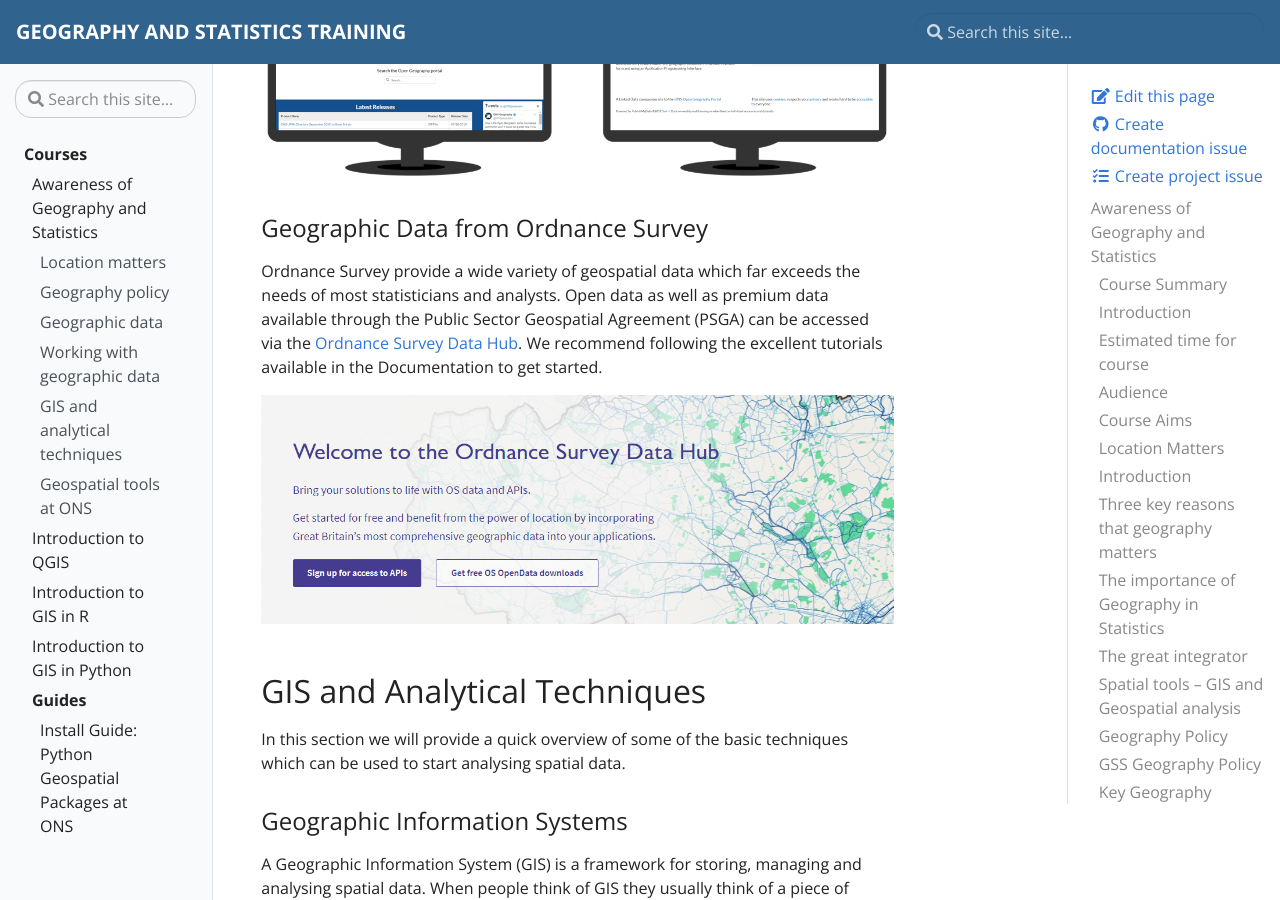
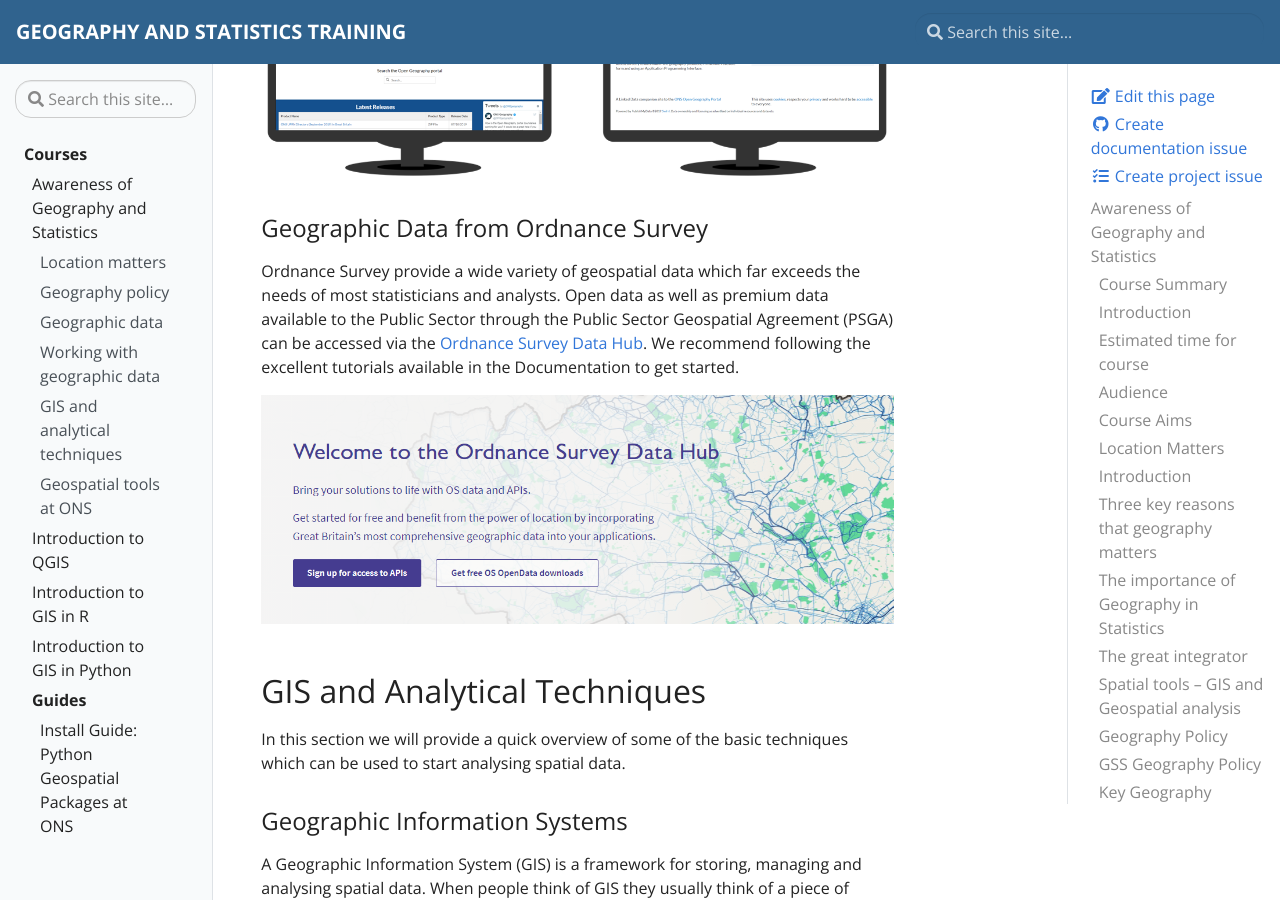
Before and after one commit to ONSgeo/geospatial-training, a Jekyll site: the page built from _docs/awareness_of_geog_and_stats.md, in a window 1280 px wide and 900 px high, scrolled down 9531 px. Built offline with Jekyll 4.4.1, drawn with Linux system fonts in a browser that asks for light colours.

Commit message:
small edits

```diff
--- a/_docs/awareness_of_geog_and_stats.md
+++ b/_docs/awareness_of_geog_and_stats.md
@@ -25,8 +25,8 @@
 * Introducing Geographic Information Systems (GIS) and geospatial techniques
 
 
+
 ---
-
 ## Location Matters
 
 ### Introduction
@@ -109,7 +109,7 @@
 
 ![Geographic data types: vectors - points, lines and polygons](https://github.com/ONSgeo/geospatial-training/blob/master/_docs/awareness_of_geog_and_stats/vectors.gif?raw=true)
 
-*Image from [Esri](https://desktop.arcgis.com/en/arcmap/10.3/manage-data/geodatabases/feature-class-basics.htm)*
+*Image from <a href="https://desktop.arcgis.com/en/arcmap/10.3/manage-data/geodatabases/feature-class-basics.htm" target="_blank">Esri</a>*
 
 In the statistical domain you will most often deal with vector data and within that, most commonly point or polygon types. Much of the data that ONS collects or uses is linked to a location, most commonly via a postcode or address, unique property reference number (UPRN) or GSS geography code. This allows us to link data together easily and accurately, and then produce statistics. We can think of postcodes, addresses and UPRNs as point data (pairs of XY coordinates); GSS geography codes allow us to link to the associated geographical boundaries, or polygons.
 
@@ -185,7 +185,7 @@
 
 ### Geographic Data from Ordnance Survey
 
-Ordnance Survey provide a wide variety of geospatial data which far exceeds the needs of most statisticians and analysts. Open data as well as premium data available through the Public Sector Geospatial Agreement (PSGA) can be accessed via the <a href="https://osdatahub.os.uk/" target="_blank">Ordnance Survey Data Hub</a>. We recommend following the excellent tutorials available in the Documentation to get started.
+Ordnance Survey provide a wide variety of geospatial data which far exceeds the needs of most statisticians and analysts. Open data as well as premium data available to the Public Sector through the Public Sector Geospatial Agreement (PSGA) can be accessed via the <a href="https://osdatahub.os.uk/" target="_blank">Ordnance Survey Data Hub</a>. We recommend following the excellent tutorials available in the Documentation to get started.
 
 ![The front page of the Ordnance Survey Data Hub](https://github.com/ONSgeo/geospatial-training/blob/master/_docs/awareness_of_geog_and_stats/oshub.PNG?raw=true)
 
```
